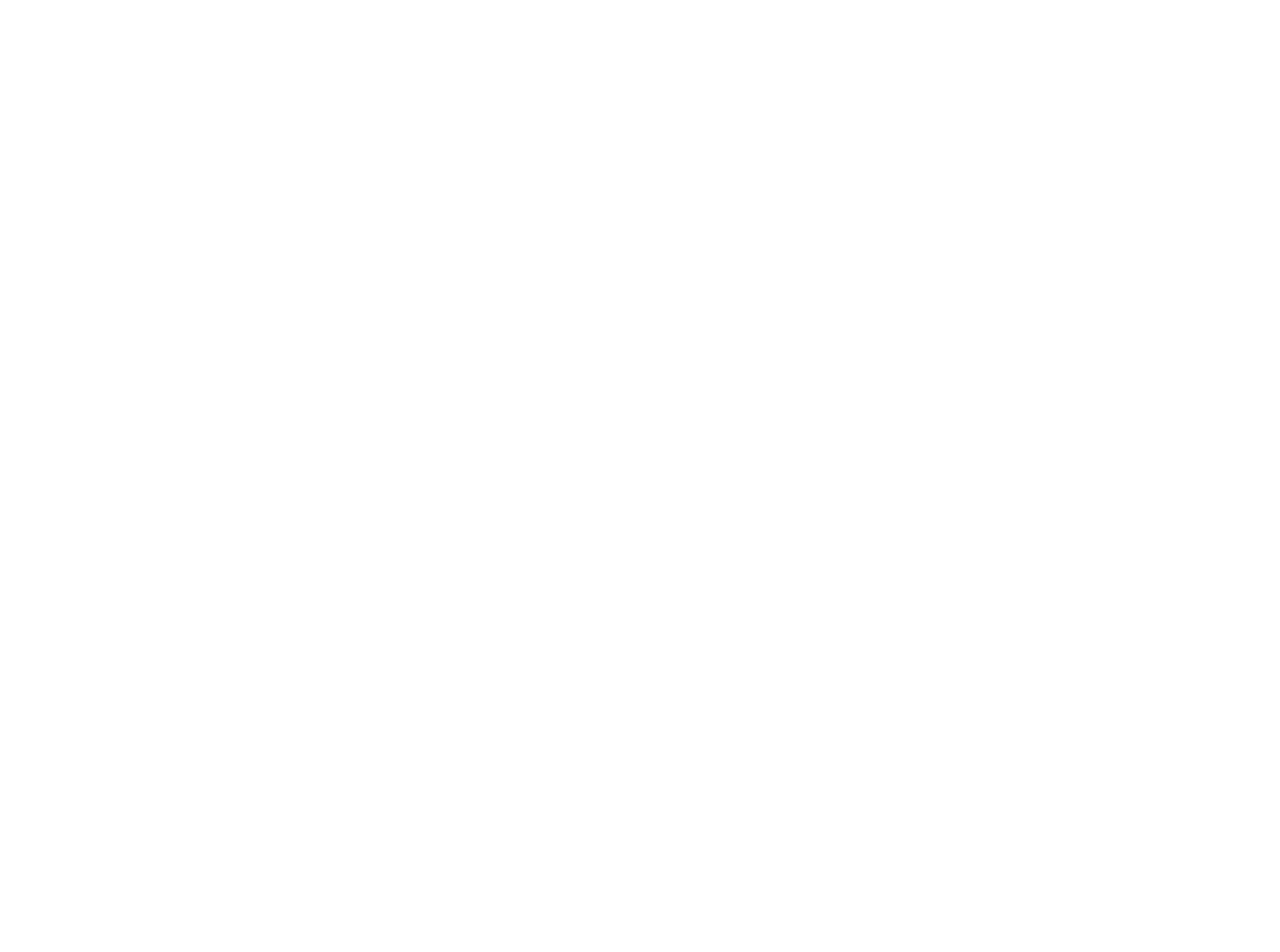
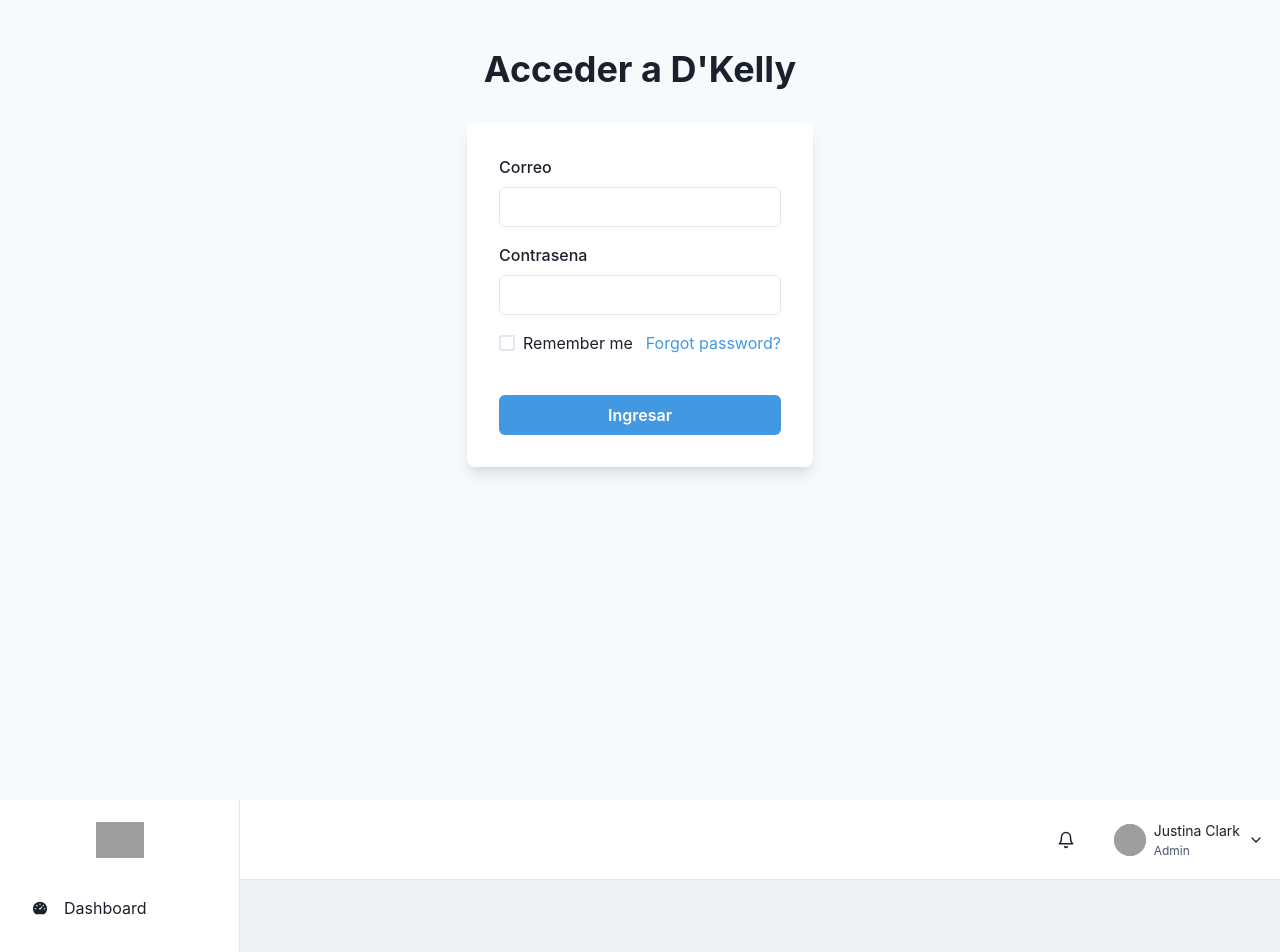
Before and after one commit to hectorsum/d-kelly, a React (Create React App) app in the folder dkelly-front/: page / in a window 1280 px wide. Shown: the top 952 px of the page. Before the commit the page ends 800 px from the top, so only its background shows below. Built offline with nearby package versions, Linux system fonts and the light colour scheme; grey boxes are pictures that could not be loaded.

Commit message:
update: setting up routes

```diff
--- a/dkelly-front/src/App.tsx
+++ b/dkelly-front/src/App.tsx
@@ -1,10 +1,29 @@
 import React from 'react';
-
+import { ChakraProvider } from '@chakra-ui/react';
+import {BrowserRouter as Router, Routes, Route} from 'react-router-dom'
+import LoginScreen from './components/Login/LoginScreen';
+import { Provider } from 'react-redux';
+import {store} from './state/store';
+import { SidebarScreen } from './components/Sidebar/SidebarSreen';
+import { CustomerScreen } from './components/Customer/CustomerScreen';
+import { OrderScreen } from './components/Orders/OrderScreen';
 function App() {
   return (
-    <div className="App">
-
-    </div>
+    <Provider store={store}>
+      <ChakraProvider>
+        <Router>
+          <Routes>
+            <Route path='/' element={<LoginScreen/>}/>
+          </Routes>
+          <SidebarScreen>
+            <Routes>
+              <Route path='/clientes' element={<CustomerScreen/>}/>
+              <Route path='/pedidos' element={<OrderScreen/>}/>
+            </Routes>
+          </SidebarScreen>
+        </Router>
+      </ChakraProvider>
+    </Provider>
   );
 }
 
```
